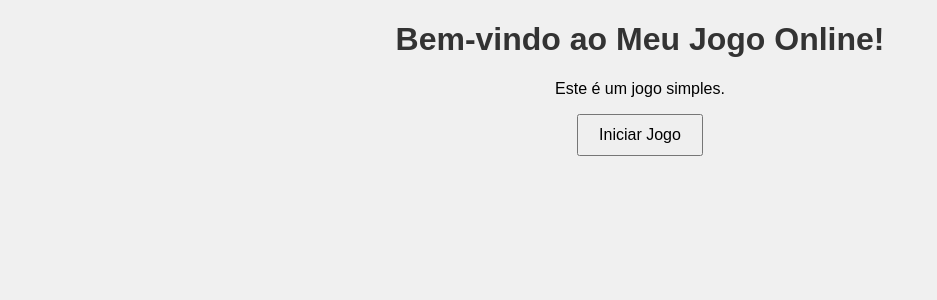
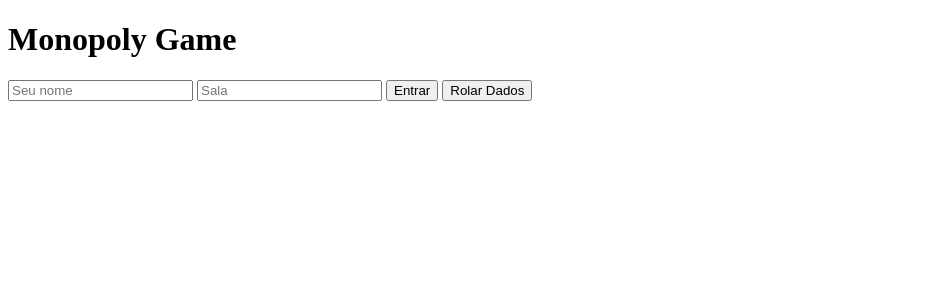
Before and after one commit to gustavoverneck/jogo-online, a Flask app: page / in a window 1280 px wide. Shown: the top 300 px of the page, without its empty margins (0-937 px from the left). Run offline with Flask 3, Linux system fonts and the light colour scheme; some libraries are stand-ins or nearby versions.

Commit message:
Ajustes - Gui

```diff
--- /dev/null
+++ b/static/js/game.js
@@ -0,0 +1,31 @@
+document.addEventListener('DOMContentLoaded', (event) => {
+    const socket = io();
+
+    document.getElementById('join').onclick = () => {
+        const username = document.getElementById('username').value;
+        const room = document.getElementById('room').value;
+        if (username && room) {
+            socket.emit('join', { username: username, room: room });
+        }
+    };
+
+    document.getElementById('roll').onclick = () => {
+        const steps = Math.floor(Math.random() * 6) + 1;
+        const username = document.getElementById('username').value;
+        const room = document.getElementById('room').value;
+        socket.emit('move', { username: username, steps: steps, room: room });
+    };
+
+    socket.on('player_joined', (data) => {
+        const playersDiv = document.getElementById('players');
+        playersDiv.innerHTML = '';
+        for (const [player, info] of Object.entries(data.players)) {
+            playersDiv.innerHTML += `<p>${player}: Posição ${info.position}, Dinheiro $${info.money}</p>`;
+        }
+    });
+
+    socket.on('player_moved', (data) => {
+        const playersDiv = document.getElementById('players');
+        playersDiv.innerHTML += `<p>${data.username} moveu para a posição ${data.position}</p>`;
+    });
+});
--- a/templates/index.html
+++ b/templates/index.html
@@ -2,18 +2,26 @@
 <html lang="en">
 <head>
     <meta charset="UTF-8">
-    <meta name="viewport" content="width=device-width, initial-scale=1.0">
-    <title>Meu Jogo Online</title>
-    <link rel="stylesheet" href="{{ url_for('static', filename='style.css') }}">
+    <title>Monopoly Game</title>
+    <link rel="stylesheet" href="{{ url_for('static', filename='css/styles.css') }}">
 </head>
 <body>
-    <h1>Bem-vindo ao Meu Jogo Online!</h1>
-    <p>Este é um jogo simples.</p>
-    <button id="start-game">Iniciar Jogo</button>
-    <script>
-        document.getElementById('start-game').onclick = function() {
-            alert('Jogo iniciado!');
-        }
-    </script>
+    <h1>Monopoly Game</h1>
+    <div id="game">
+        <div id="board">
+            <!-- Tabuleiro do jogo (simplificado) -->
+        </div>
+        <div id="controls">
+            <input type="text" id="username" placeholder="Seu nome">
+            <input type="text" id="room" placeholder="Sala">
+            <button id="join">Entrar</button>
+            <button id="roll">Rolar Dados</button>
+        </div>
+        <div id="players">
+            <!-- Lista de jogadores -->
+        </div>
+    </div>
+    <script src="https://cdnjs.cloudflare.com/ajax/libs/socket.io/4.0.1/socket.io.js"></script>
+    <script src="{{ url_for('static', filename='js/game.js') }}"></script>
 </body>
 </html>
```
Also changed, not shown: static/css/style.css (added, +24 -0 lines).
